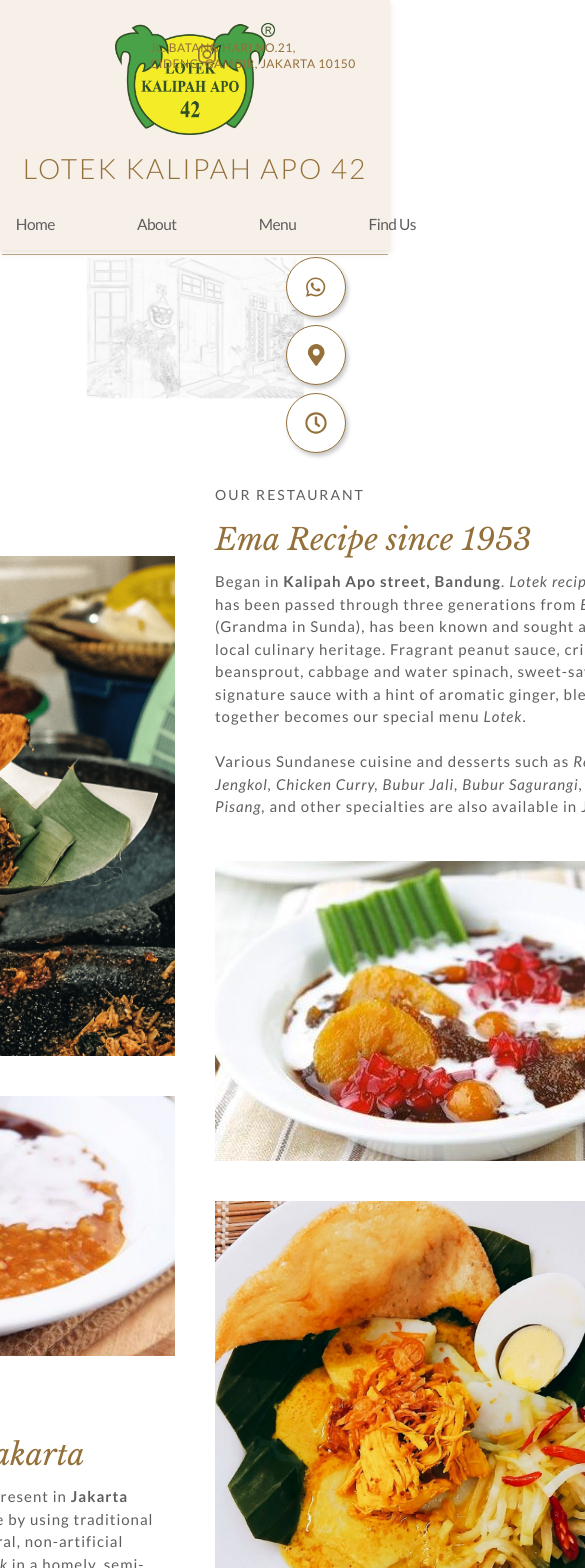
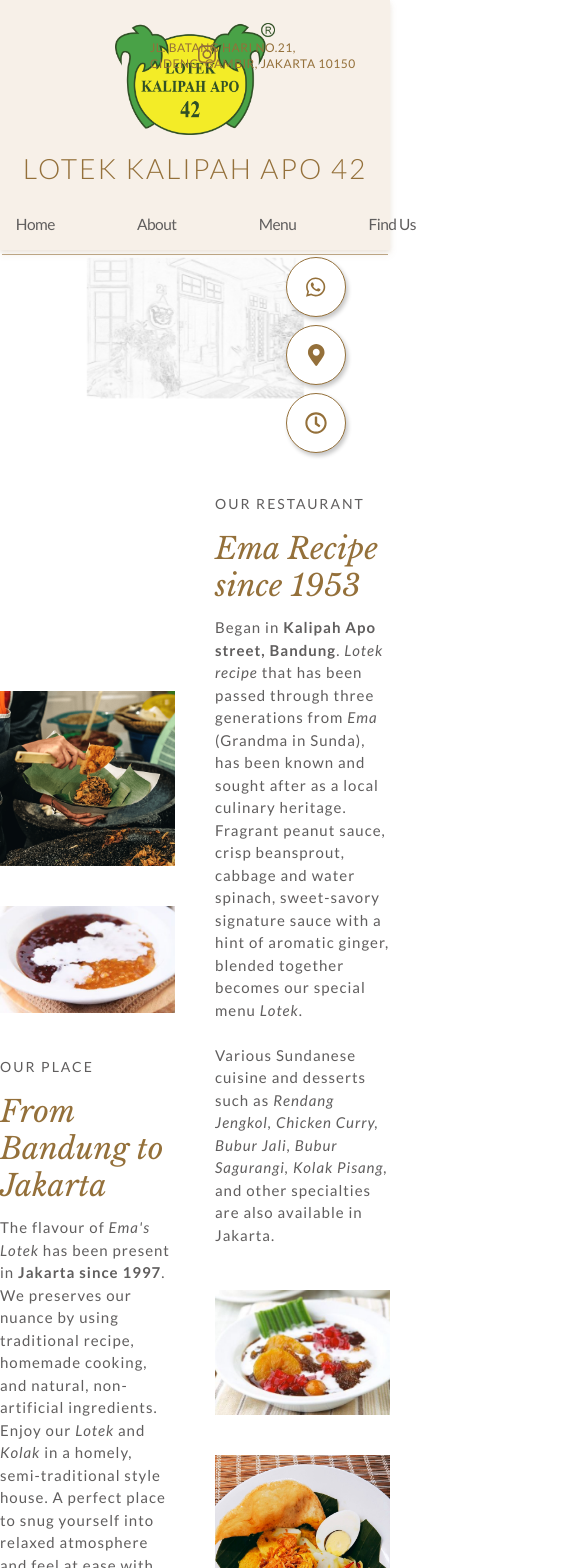
Before and after one commit to isselin28/lotekwebsite, a React (Create React App) app: page / in a window 390 px wide. Shown: the top 1568 px of the page, 585 px wide, since content can reach past the window. Built offline with nearby package versions, Linux system fonts and the light colour scheme.

Commit message:
adjust about boxes and make image component responsive

```diff
--- a/src/Components/Image.js
+++ b/src/Components/Image.js
@@ -2,9 +2,15 @@
 
 export const Image = styled.img`
   object-fit: cover;
-  ${({ width, height }) =>
+  width: ${({ width }) => width}px;
+  height: ${({ height }) => height}px;
+
+  ${({ responsive, width, height }) =>
+    responsive &&
     css`
-      width: ${width}px;
-      height: ${height}px;
+      width: 100%;
+      height: auto;
+      max-width: ${width}px;
+      max-height: ${height}px;
     `}
 `;
--- a/src/sections/AboutSection.js
+++ b/src/sections/AboutSection.js
@@ -12,8 +12,11 @@
 const ContentWrapper = styled(Container).attrs({
   align: "center",
   justify: "center",
+  fullWidth: true,
 })`
+  max-width: 950px;
   gap: 40px;
+  margin-top: 10vh;
   margin-bottom: 30px;
 `;
 
@@ -22,6 +25,7 @@
 })`
   flex-wrap: wrap;
   flex: 1;
+  width: 30%;
   gap: 40px;
 
   ${({ top }) =>
@@ -33,10 +37,8 @@
 const TextContainer = styled.div`
   display: flex;
   flex-direction: column;
-  width: 440px;
-  height: 280px;
+  width: 100%;
   gap: 8px;
-  margin-bottom: 60px;
 `;
 
 function AboutSection() {
@@ -45,8 +47,15 @@
       <div id="about" />
       <ContentWrapper>
         <Column top="150">
-          <Image width="450" height="500" src={foodLotekPrepare} alt="Lotek" />
           <Image
+            responsive
+            width="450"
+            height="500"
+            src={foodLotekPrepare}
+            alt="Lotek"
+          />
+          <Image
+            responsive
             width="450"
             height="260"
             src={foodKolakBubur}
@@ -90,12 +99,19 @@
             </Typography>
           </TextContainer>
           <Image
+            responsive
             width="450"
             height="300"
             src={foodKolakCampur}
             alt="Kolak Campur"
           />
-          <Image width="450" height="460" src={foodKariayam} alt="Kari Ayam" />
+          <Image
+            responsive
+            width="450"
+            height="460"
+            src={foodKariayam}
+            alt="Kari Ayam"
+          />
         </Column>
       </ContentWrapper>
     </Container>
--- a/src/sections/LocationSection.js
+++ b/src/sections/LocationSection.js
@@ -16,6 +16,8 @@
 
 export function LocationSection() {
   return (
+    <>
+      <div id="find_us" />
       <Container align="center" justify="center">
         <SectionContainer
           align="center"
@@ -23,7 +25,6 @@
           direction="column"
           gap="15"
         >
-        <div id="find_us" />
           <Typography variant="title">Find Us</Typography>
           <Typography variant="body">
             *Due to Covid measurement, we only offers takeaway and online
@@ -37,5 +38,6 @@
           <LocationBar />
         </SectionContainer>
       </Container>
+    </>
   );
 }
--- a/src/sections/MenuSection.js
+++ b/src/sections/MenuSection.js
@@ -71,10 +71,10 @@
   color: #de5021;
 `;
 
-const ItemImage = styled(Image)`
-  width: 100%;
-  height: auto;
-  max-height: 170px;
+const ItemImage = styled(Image).attrs({
+  height: 170,
+  responsive: true,
+})`
   object-position: 0 45%;
 `;
 
```
Lines whose indentation alone changed are shown as unchanged.
